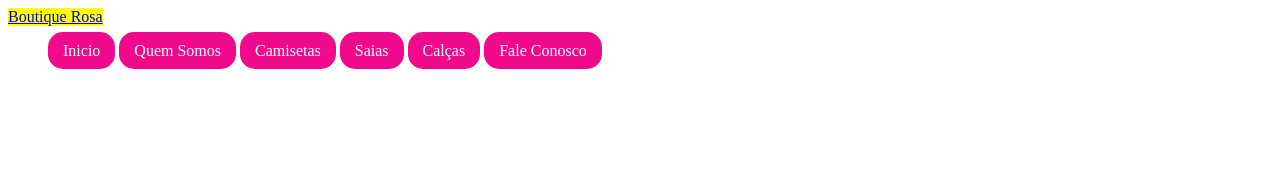
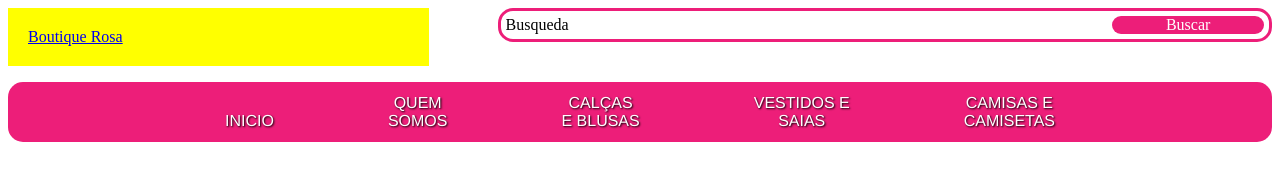
Before and after one commit to spinlondon/Boutique_Rosa, a plain HTML site: page index.html in a window 1280 px wide. Drawn offline with Linux system fonts and the light colour scheme.

Commit message:
css do cabeçalho
se deu formato ao cabeçalho, criou barra de bysqueda, e design do menu

```diff
--- a/_css/estilo.css
+++ b/_css/estilo.css
@@ -1,12 +1,51 @@
-div#menu ul li  {display: inline-block;}
-div#menu ul li a
+.fleft{float: left;}
+.fright{float:right;}
+.clear{clear: both;}
+
+.w100{width: 100%;}
+
+.w60{width: 60%;}
+.w40{width: 40%;}
+
+.w70{width: 70%;}
+.w30{width: 30%;}
+
+.w33{width: 33.3%;}
+
+.w80{width: 80%;}
+.w20{width: 20%;}
+
+div.cabecalho{display: inline-block}
+
+div.barra
+{
+	display: inline-block;
+	background: white;
+	border:solid #ED1E79;
+	border-radius: 15px;
+	padding: 5px;
+	text-align: center;
+}
+div.barra a#buscar {text-decoration: none;text-align: center; color:white;
+display: block; background: #ED1E79; border-radius: 15px;}
+
+div.barra a#buscar:hover{background: #A81A5E;}
+
+
+div#logo a{display: block; background: yellow; padding: 20px;}
+
+div#menu ul li  {display: inline-block; text-align: center; font-family:Gotham, "Helvetica Neue", Helvetica, Arial, "sans-serif"; text-shadow: 1px 1px 2px black;}
+
+div#menu ul
 {
 	text-decoration: none;
-	background: #F00A8B;
-	padding: 10px 15px;
+	background: #ED1E79;
+	padding: 12px 10px;
 	color: #FFFFFF;
 	border-radius: 15px;
+	text-align: center ;
 }
-div#logo a{display: inline-block; background: yellow;}
-div.cabecalho{display: inline-block}
-div#menu ul li a:hover{background: #F8D0F0; color:#F00A8B;}
+
+div#menu ul li :hover{background: #A81A5E; border-radius: 15px; display: block; }
+
+div#menu ul li a{text-decoration: none;color:white; display:block; padding: 0px 55px;}
--- a/index.html
+++ b/index.html
@@ -9,21 +9,36 @@
 	</head>
 <body>
 		<div id="page">
-			<div class="cabecalho">
-			 	<div id="logo">
+			<div class="cabecalho w100">
+		 	<div class="w100">
+			 	<div id="logo" class="w33 fleft">
 					<a href="#">Boutique Rosa</a>
 				</div>
 
-				<div id="menu">
+				<div>
+
+					<div class="barra w60 fright" >
+						<a id="busqueda" class="w50 fleft">Busqueda</a>
+						<a id="buscar" href="#" class="w20 fright">Buscar</a>
+					</div>
+				</div>
+			</div>
+			<div class="clear"></div>
+
+
+
+				<div id="menu" class="w100 fleft">
+
 					<ul>
-						<li><a href="#">Inicio</a></li>
-						<li><a href="#">Quem Somos</a></li>
-						<li><a href="#">Camisetas</a></li>
-						<li><a href="#">Saias</a></li>
-						<li><a href="#">Calças</a></li>
-						<li><a href="#">Fale Conosco</a></li>
+						<li><a href="#" >INICIO</a></li>
+						<li><a href="#">QUEM <br>SOMOS</a></li>
+						<li><a href="#">CALÇAS <br>E BLUSAS</a></li>
+						<li><a href="#">VESTIDOS E<br> SAIAS</a></li>
+						<li><a href="#">CAMISAS E<br> CAMISETAS</a></li>
 					</ul>
+					<div class="clear"></div>
 				</div>
+
 			</div>
 		</div>
 
```
